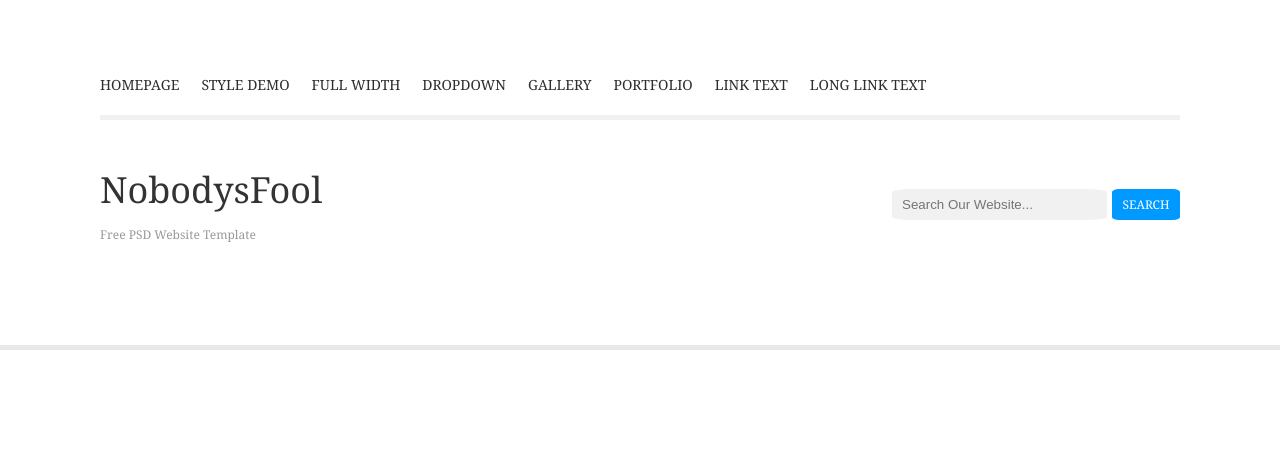
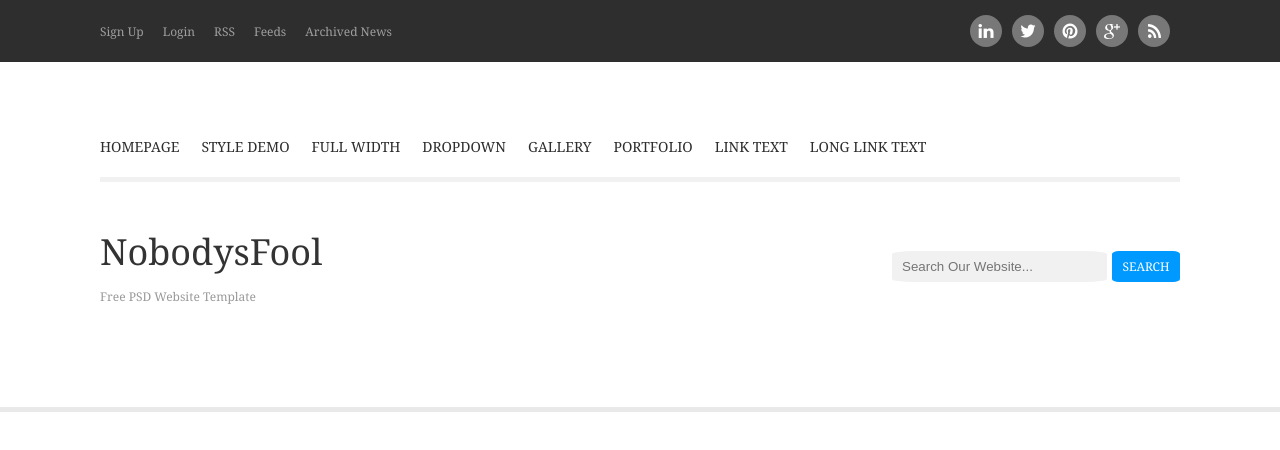
Before and after one commit to ika-geo/nobodysfool, a plain HTML site: page index.html in a window 1280 px wide. Drawn offline with Linux system fonts and the light colour scheme.

Commit message:
first coment

```diff
--- a/index.html
+++ b/index.html
@@ -13,28 +13,28 @@
 
 <div class="container">
 
-<!--    <div class="topBar">-->
-<!--        <div class="wrapper">-->
-<!--            <nav class="topBar__menu">-->
-<!--                <ul class="topBar__menu__menuList">-->
-<!--                    <li class="topBar__menu__menuLink">Sign Up</li>-->
-<!--                    <li class="topBar__menu__menuLink">Login</li>-->
-<!--                    <li class="topBar__menu__menuLink">RSS</li>-->
-<!--                    <li class="topBar__menu__menuLink">Feeds</li>-->
-<!--                    <li class="topBar__menu__menuLink">Archived News</li>-->
-<!--                </ul>-->
-<!--            </nav>-->
-<!--            <div class="topBar__socialMedia">-->
-<!--                <a href="" class="linkedin"><img src="./img/topBar/icon-linkedin.png" alt=""></a>-->
-<!--                <a href="" class="twitter"><img src="./img/topBar/icon-twitter.png" alt=""></a>-->
-<!--                <a href="" class="pinterest"> <img src="./img/topBar/icon-pinterest.png" alt=""></a>-->
-<!--                <a href="" class="google-plus"> <img src="./img/topBar/icon-google-plus.png" alt=""></a>-->
-<!--                <a href="" class="rss"> <img src="./img/topBar/icon-rss.png" alt=""></a>-->
+    <div class="topBar">
+        <div class="wrapper">
+            <nav class="topBar__menu">
+                <ul class="topBar__menu__menuList">
+                    <li class="topBar__menu__menuLink">Sign Up</li>
+                    <li class="topBar__menu__menuLink">Login</li>
+                    <li class="topBar__menu__menuLink">RSS</li>
+                    <li class="topBar__menu__menuLink">Feeds</li>
+                    <li class="topBar__menu__menuLink">Archived News</li>
+                </ul>
+            </nav>
+            <div class="topBar__socialMedia">
+                <a href="" class="linkedin"><img src="./img/topBar/icon-linkedin.png" alt=""></a>
+                <a href="" class="twitter"><img src="./img/topBar/icon-twitter.png" alt=""></a>
+                <a href="" class="pinterest"> <img src="./img/topBar/icon-pinterest.png" alt=""></a>
+                <a href="" class="google-plus"> <img src="./img/topBar/icon-google-plus.png" alt=""></a>
+                <a href="" class="rss"> <img src="./img/topBar/icon-rss.png" alt=""></a>
 
-<!--            </div>-->
-<!--        </div>-->
+            </div>
+        </div>
 
-<!--    </div>-->
+    </div>
 
     <header class="header">
         <div class="wrapper">
```
